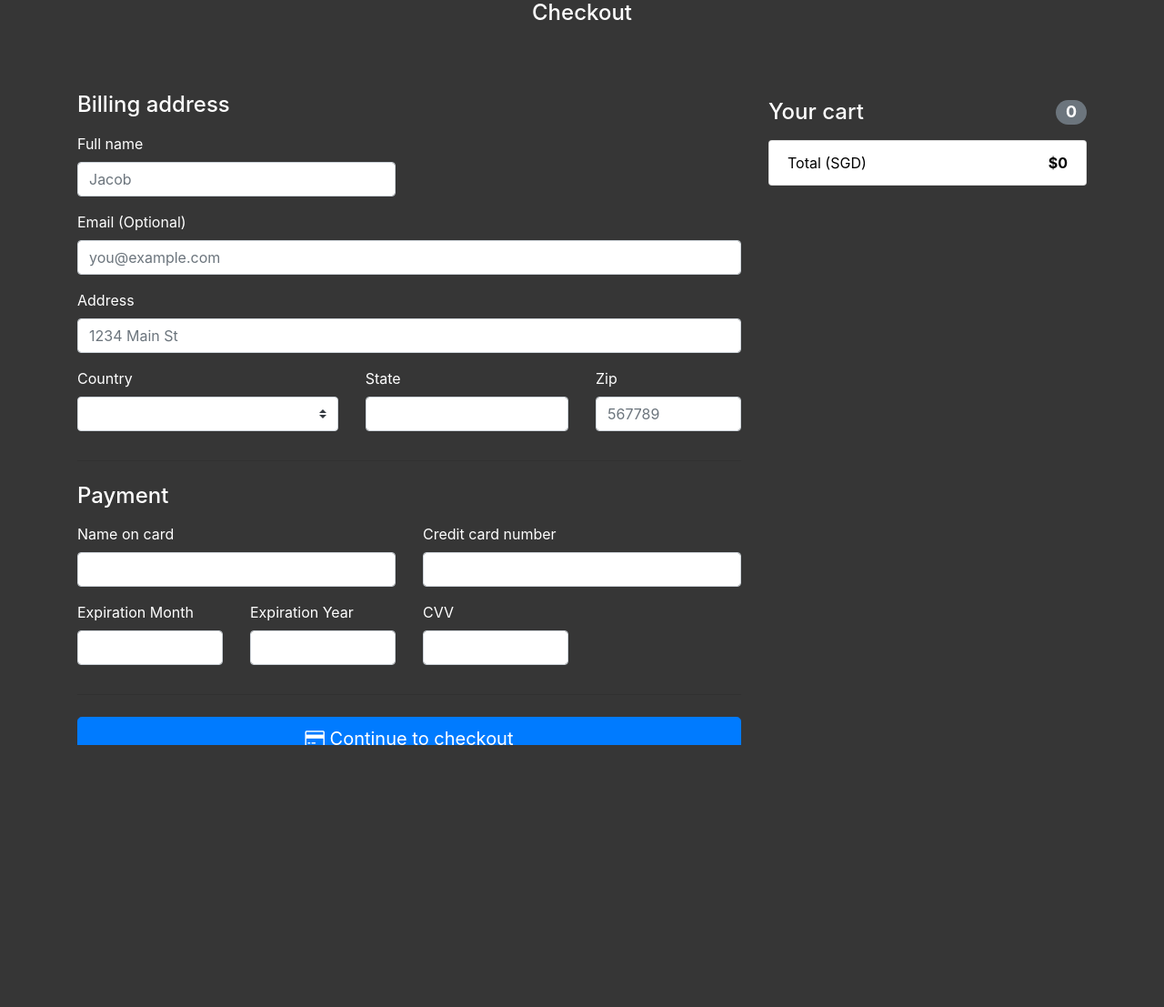
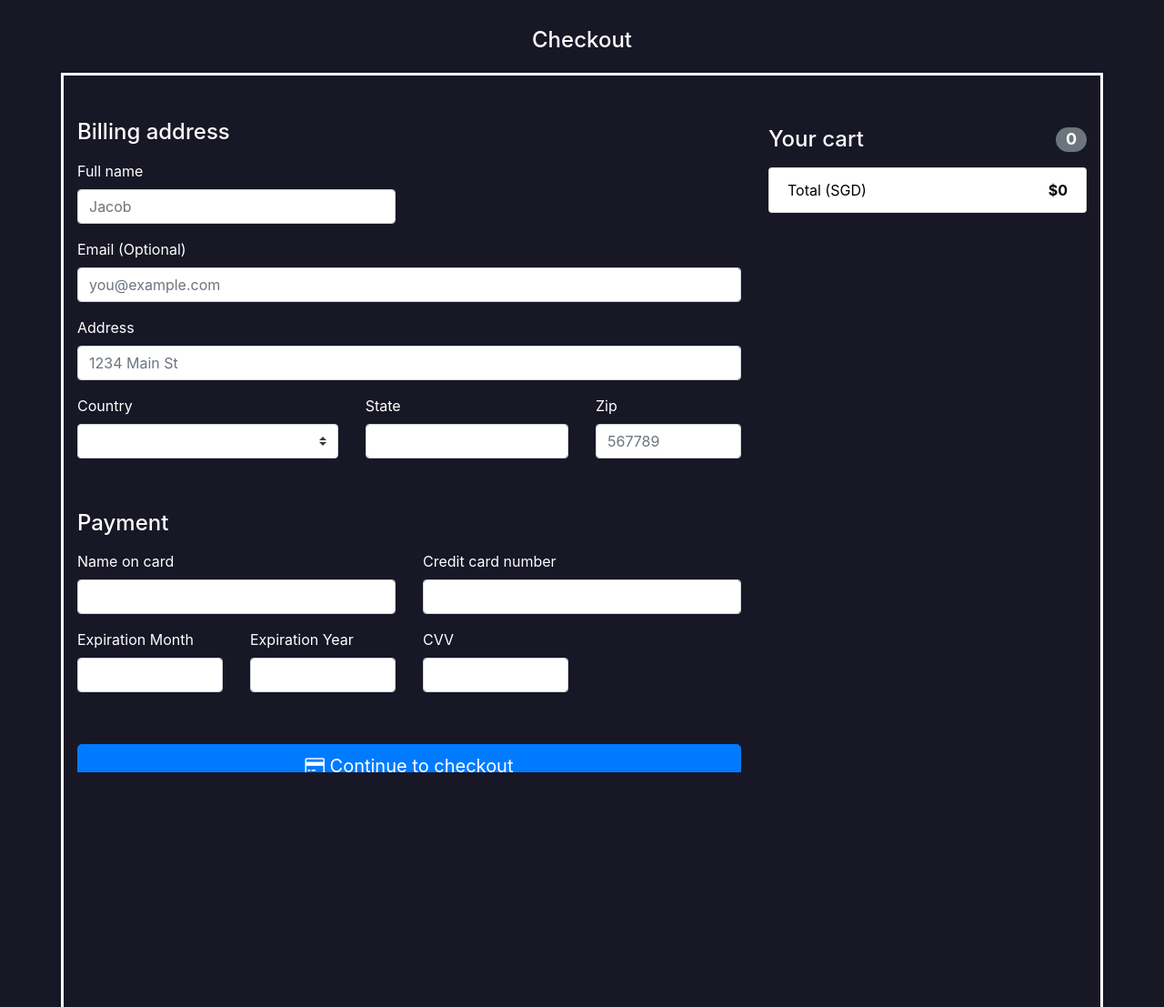
Before and after one commit to Sytechia/ISPJ, a Flask app: template controllers/templates/checkout.html in a window 1280 px wide. Shown: the whole page at 91% size. Before the commit the page ends 819 px from the top, so only its background shows below. Run offline with Flask 2, Linux system fonts and the light colour scheme; the template is opened without the code that fills it, so the values that code supplies are empty; some libraries are stand-ins or nearby versions.

Commit message:
css design

```diff
--- a/controllers/static/css/main.css
+++ b/controllers/static/css/main.css
@@ -972,7 +972,7 @@ Shop
 .shopping-cart {
     width: 900px;
     height: 100%;
-    background: #36454F;
+    background: #171726;
     box-shadow: 1px 2px 3px 0px rgba(0, 0, 0, 0.10);
     border-radius: 6px;
     display: flex;
@@ -1188,7 +1188,6 @@ button:focus, input:focus {
     overflow: hidden;
     text-indent: 100%;
     white-space: nowrap;
-    padding-top: 10px;
 }
 
 #cart-trigger a {
--- a/controllers/templates/checkout.html
+++ b/controllers/templates/checkout.html
@@ -1,39 +1,46 @@
 <!DOCTYPE html>
 <html lang="en">
 <head>
-    <meta charset="utf-8" />
+    <meta charset="utf-8"/>
     <title>Accept a card payment</title>
-    <meta name="description" content="A demo of a card payment on Stripe" />
-    <meta name="viewport" content="width=device-width, initial-scale=1" />
+    <meta name="description" content="A demo of a card payment on Stripe"/>
+    <meta name="viewport" content="width=device-width, initial-scale=1"/>
     <!-- <link rel="stylesheet" href="../../static/css/global.css" />
     <link rel="stylesheet" href="../static/css/checkout.css"> -->
     <link rel="stylesheet" href="https://cdnjs.cloudflare.com/ajax/libs/font-awesome/4.7.0/css/font-awesome.min.css">
     <!-- Google Fonts -->
-        <link href="https://fonts.googleapis.com/css?family=Open+Sans:300,300i,400,400i,700,700i|Poppins:300,400,500,700" rel="stylesheet">
-    <link rel="stylesheet" href="https://stackpath.bootstrapcdn.com/bootstrap/4.5.0/css/bootstrap.min.css" integrity="sha384-9aIt2nRpC12Uk9gS9baDl411NQApFmC26EwAOH8WgZl5MYYxFfc+NcPb1dKGj7Sk" crossorigin="anonymous">
+    <link href="https://fonts.googleapis.com/css?family=Open+Sans:300,300i,400,400i,700,700i|Poppins:300,400,500,700"
+          rel="stylesheet">
+    <link rel="stylesheet" href="https://stackpath.bootstrapcdn.com/bootstrap/4.5.0/css/bootstrap.min.css"
+          integrity="sha384-9aIt2nRpC12Uk9gS9baDl411NQApFmC26EwAOH8WgZl5MYYxFfc+NcPb1dKGj7Sk" crossorigin="anonymous">
 
     <!-- JS, Popper.js, and jQuery -->
     <style>
-    h4, label{
-        color:white
+        body{
+            overflow-y: 80% ;
         }
+        h4, label {
+            color: white
+        }
+
         .otp-wrapper {
             text-align: center;
             margin-top: 60px;
         }
 
-.hei{
-    z-index:200!important;
-    width:100%;
-    height:100px;
-    background-color: #363636;
+        .hei {
+            z-index: 200 !important;
+            width: 100%;
+            height: 100px;
+            background-color: #171726 ;
             position: relative;
-    bottom:110px;
+            bottom: 110px;
         }
 
         .otp-container {
             display: inline-block;
         }
+
         .otp-container .otp-number-input {
             width: 26px;
             height: 33px;
@@ -53,16 +60,17 @@
             outline: 0;
             transition: border .3s ease;
         }
+
         .otp-container .otp-number-input:focus {
             border-color: rgba(0, 0, 0, 0.5);
         }
+
         .otp-container .otp-number-input.otp-filled-active {
             border-color: #00bb09;
         }
 
-body{
-    overflow-y: 80%;
-}
+
+
         .otp-submit {
             background: #42b549;
             border: 0;
@@ -75,6 +83,7 @@ body{
             font-weight: 500;
             cursor: pointer;
         }
+
         .otp-submit[disabled] {
             opacity: 0.6;
             cursor: default;
@@ -84,11 +93,11 @@ body{
 <body>
 
 <main id="main" role="main" style="background-color: #363636;">
-      <section id="checkout-container">
+    <section id="checkout-container" style="background-color: #171726 ;">
 
-        <h4 style="text-align: center;" class="mb-4">Checkout</h4>
+        <h4 style="text-align: center; padding-top: 30px;" class="mb-4">Checkout</h4>
         <div class="container">
-              <div class="row py-5">
+            <div class="row py-5" style="outline: 3px solid white">
                 <div class="col-md-4 order-md-2 mb-4">
                     <h4 class="d-flex justify-content-between align-items-center mb-3 pt-2">
                         <span>Your cart</span>
@@ -99,7 +108,7 @@ body{
                             <li class="list-group-item d-flex justify-content-between lh-condensed items">
                                 <div>
                                     <h6 class="my-0" style="color: black;">{{ item.prod_name }}</h6>
-                                  <small>Quantity: <span>{{ item.prod_quantity}}</span></small>
+                                    <small>Quantity: <span>{{ item.prod_quantity }}</span></small>
                                 </div>
                                 <span>$<span>{{ item.prod_price }}</span></span>
                             </li>
@@ -121,7 +130,8 @@ body{
                         <div class="row">
                             <div class="col-md-6 mb-3">
                                 <label for="firstName">Full name</label>
-                                  <input type="text" class="form-control" minlength="6" id="firstName" placeholder="Jacob" value="{{ fullname[0] }}" required>
+                                <input type="text" class="form-control" minlength="6" id="firstName" placeholder="Jacob"
+                                       value="{{ fullname[0] }}" required>
                                 <div class="invalid-feedback">
                                     Valid first name is required.
                                 </div>
@@ -140,7 +150,8 @@ body{
                             <label for="email">Email
                                 <span>(Optional)</span>
                             </label>
-                              <input type="email" class="form-control" id="email" placeholder="you@example.com" value='{{ email[0] }}'>
+                            <input type="email" class="form-control" id="email" placeholder="you@example.com"
+                                   value='{{ email[0] }}'>
                             <div class="invalid-feedback">
                                 Please enter a valid email address for shipping updates.
                             </div>
@@ -149,19 +160,19 @@ body{
 
                         <div class="mb-3">
                             <label for="address">Address</label>
-                              <input type="text" minlength="10" class="form-control" id="address" placeholder="1234 Main St" value='{{address[1]}}'required>
+                            <input type="text" minlength="10" class="form-control" id="address"
+                                   placeholder="1234 Main St" value='{{ address[1] }}' required>
                             <div class="invalid-feedback">
                                 Please enter your shipping address.
                             </div>
                         </div>
 
 
-
                         <div class="row">
                             <div class="col-md-5 mb-3">
                                 <label for="country">Country</label>
-                                  <select class="custom-select d-block w-100" id="country" required >
-                                        <option selected>{{address[3]}}</option>
+                                <select class="custom-select d-block w-100" id="country" required>
+                                    <option selected>{{ address[3] }}</option>
                                     <option value="Afganistan">Afghanistan</option>
                                     <option value="Albania">Albania</option>
                                     <option value="Algeria">Algeria</option>
@@ -419,14 +430,16 @@ body{
                                       <option selected>{{address.state}}</option>
                                       <option>California</option>
                                   </select> -->
-                                  <input type="text" name="" class="form-control" id="state" value='{{address[2]}}' required>
+                                <input type="text" name="" class="form-control" id="state" value='{{ address[2] }}'
+                                       required>
                                 <div class="invalid-feedback">
                                     Please provide a valid state.
                                 </div>
                             </div>
                             <div class="col-md-3 mb-3">
                                 <label for="zip">Zip</label>
-                                  <input type="text" class="form-control" id="zip" placeholder="567789" value='{{address[4]}}'required>
+                                <input type="text" class="form-control" id="zip" placeholder="567789"
+                                       value='{{ address[4] }}' required>
                                 <div class="invalid-feedback">
                                     Zip code required.
                                 </div>
@@ -463,7 +476,7 @@ body{
                         <div class="row">
                             <div class="col-md-6 mb-3">
                                 <label for="cc-name">Name on card</label>
-                                  <input type="text" class="form-control" id="cc-name" required value='{{card[1]}}'>
+                                <input type="text" class="form-control" id="cc-name" required value='{{ card[1] }}'>
                                 <!-- <small>Full name as displayed on card</small> -->
                                 <div class="invalid-feedback">
                                     Name on card is required
@@ -471,7 +484,8 @@ body{
                             </div>
                             <div class="col-md-6 mb-3">
                                 <label for="cc-number">Credit card number</label>
-                                  <input type="text" class="form-control" id="cc-number" placeholder="" value='{{ card[2] }}'required>
+                                <input type="text" class="form-control" id="cc-number" placeholder=""
+                                       value='{{ card[2] }}' required>
                                 <div class="invalid-feedback">
                                     Credit card number is required
                                 </div>
@@ -480,7 +494,8 @@ body{
                         <div class="row">
                             <div class="col-md-3 mb-3">
                                 <label for="cc-expiration">Expiration Month</label>
-                                  <input type="text" class="form-control" id="cc-expiration-month" placeholder="" value='{{ card[4] }}' required>
+                                <input type="text" class="form-control" id="cc-expiration-month" placeholder=""
+                                       value='{{ card[4] }}' required>
                                 <div class="invalid-feedback">
                                     Expiration date required
                                 </div>
@@ -488,7 +503,8 @@ body{
 
                             <div class="col-md-3 mb-3">
                                 <label for="cc-expiration">Expiration Year</label>
-                                <input type="text" class="form-control" id="cc-expiration-year" placeholder="" value='{{ card[5] }}' required>
+                                <input type="text" class="form-control" id="cc-expiration-year" placeholder=""
+                                       value='{{ card[5] }}' required>
                                 <div class="invalid-feedback">
                                     Expiration date required
                                 </div>
@@ -506,7 +522,8 @@ body{
                         <!-- <button class="btn btn-primary btn-lg btn-block" type="submit">
                             <i class="fa fa-credit-card"></i> Continue to checkout</button> -->
                         <button class="btn btn-primary btn-lg btn-block checkout">
-                                <i class="fa fa-credit-card"></i> Continue to checkout</button>
+                            <i class="fa fa-credit-card"></i> Continue to checkout
+                        </button>
 
 
                     </form>
@@ -524,12 +541,19 @@ body{
 </main>
 
 
-
 </body>
-  <script src="https://code.jquery.com/jquery-3.5.1.slim.min.js" integrity="sha384-DfXdz2htPH0lsSSs5nCTpuj/zy4C+OGpamoFVy38MVBnE+IbbVYUew+OrCXaRkfj" crossorigin="anonymous"></script>
+<script src="https://code.jquery.com/jquery-3.5.1.slim.min.js"
+        integrity="sha384-DfXdz2htPH0lsSSs5nCTpuj/zy4C+OGpamoFVy38MVBnE+IbbVYUew+OrCXaRkfj"
+        crossorigin="anonymous"></script>
 <script src="https://code.jquery.com/jquery-3.1.1.min.js">
-  <script src="https://cdn.jsdelivr.net/npm/popper.js@1.16.0/dist/umd/popper.min.js" integrity="sha384-Q6E9RHvbIyZFJoft+2mJbHaEWldlvI9IOYy5n3zV9zzTtmI3UksdQRVvoxMfooAo" crossorigin="anonymous"></script>
-  <script src="https://stackpath.bootstrapcdn.com/bootstrap/4.5.0/js/bootstrap.min.js" integrity="sha384-OgVRvuATP1z7JjHLkuOU7Xw704+h835Lr+6QL9UvYjZE3Ipu6Tp75j7Bh/kR0JKI" crossorigin="anonymous"></script>
+    <
+    script
+    src = "https://cdn.jsdelivr.net/npm/popper.js@1.16.0/dist/umd/popper.min.js"
+    integrity = "sha384-Q6E9RHvbIyZFJoft+2mJbHaEWldlvI9IOYy5n3zV9zzTtmI3UksdQRVvoxMfooAo"
+    crossorigin = "anonymous" ></script>
+<script src="https://stackpath.bootstrapcdn.com/bootstrap/4.5.0/js/bootstrap.min.js"
+        integrity="sha384-OgVRvuATP1z7JjHLkuOU7Xw704+h835Lr+6QL9UvYjZE3Ipu6Tp75j7Bh/kR0JKI"
+        crossorigin="anonymous"></script>
 <script src="https://cdn.jsdelivr.net/npm/sweetalert2@9"></script>
 <script src="../static/js/checkout.js"></script>
 <script
@@ -541,7 +565,7 @@ body{
     let amount = document.querySelector('.total').innerHTML
     amount = amount.substr(1)
     paypal.Buttons({
-      createOrder: function(data, actions) {
+        createOrder: function (data, actions) {
             // This function sets up the details of the transaction, including the amount and line item details.
             return actions.order.create({
                 purchase_units: [{
@@ -552,14 +576,16 @@ body{
                 }]
             });
         },
-      onApprove: function(data, actions) {
+        onApprove: function (data, actions) {
             // This function captures the funds from the transaction.
-        return actions.order.capture().then(function(details) {
+            return actions.order.capture().then(function (details) {
                 // This function shows a transaction success message to your buyer.
                 //   alert('Transaction completed by ' + details.payer.name.given_name);
-          $.ajax({type: "POST",
-                url: `/paymentConfirmation`})
-          window.location.href='/myAccount'
+                $.ajax({
+                    type: "POST",
+                    url: `/paymentConfirmation`
+                })
+                window.location.href = '/myAccount'
             });
         }
     }).render('#paypal-button-container');
--- a/controllers/templates/shop.html
+++ b/controllers/templates/shop.html
@@ -10,7 +10,7 @@
                     <div class="title text-center ">
                         <button type="button" class="close" data-dismiss="modal" aria-label="Close">
                             <span aria-hidden="true">&times;</span>
-                          </button><span>Cart</span>
+                          </button ><span style="color:#171726;">Cart</span>
                     </div>
 
                     <span class="active1" style="display: none;">{{current}}</span>
@@ -61,10 +61,7 @@
     </div>
 </div>
 <div class="container-fluid">
-
-
     <!-- Start of Search bar + Title -->
-
     <!-- <div class="container-fluid"> -->
     <div class="row text-center my-row1">
         <div class="col-12">
```
Also changed, not shown: controllers/templates/homepage.html (+6 -5 lines), controllers/templates/includes/layout(shop).html (+9 -10 lines), controllers/templates/includes/navbar.html (+4 -3 lines), 2 other files. Lines whose indentation alone changed are shown as unchanged.
